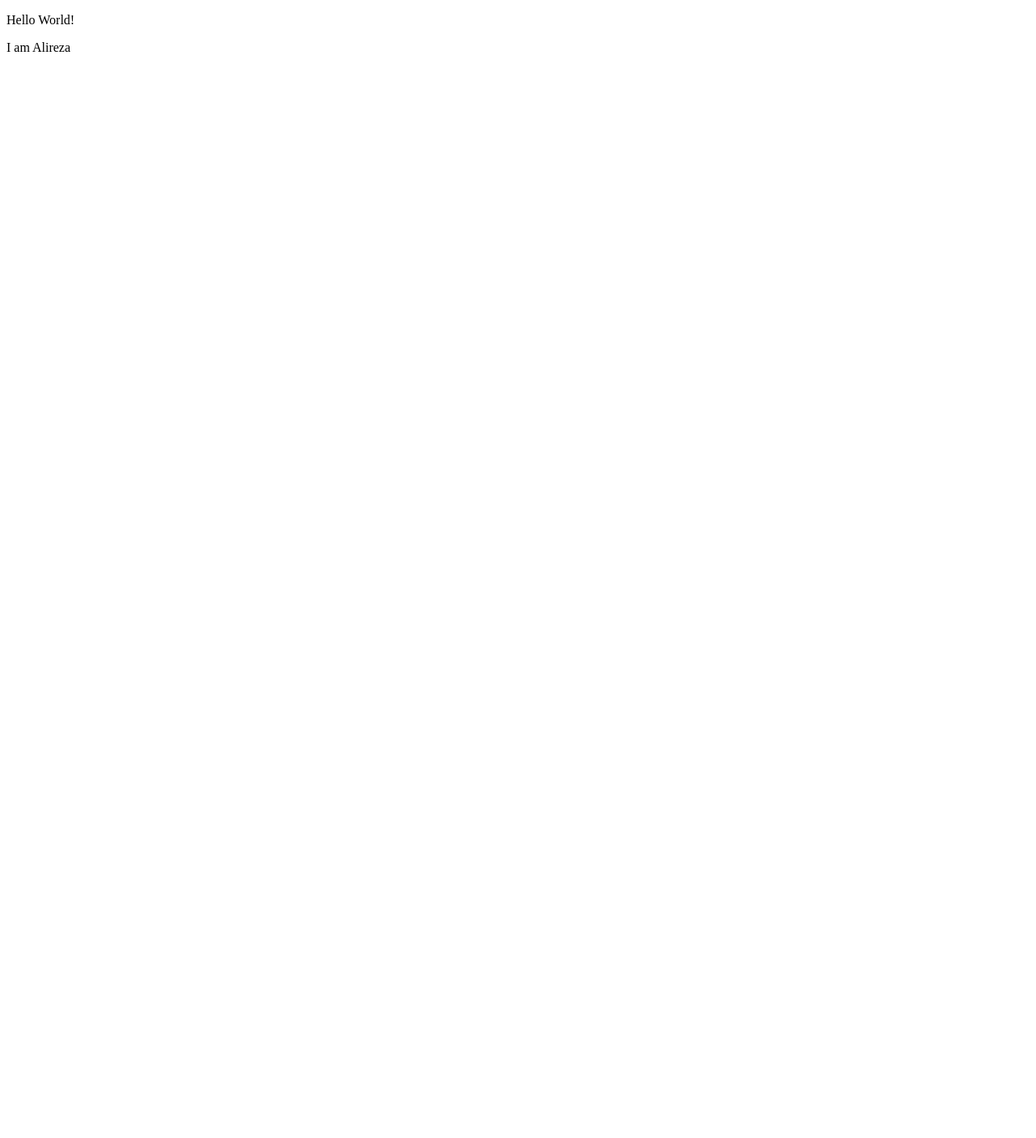
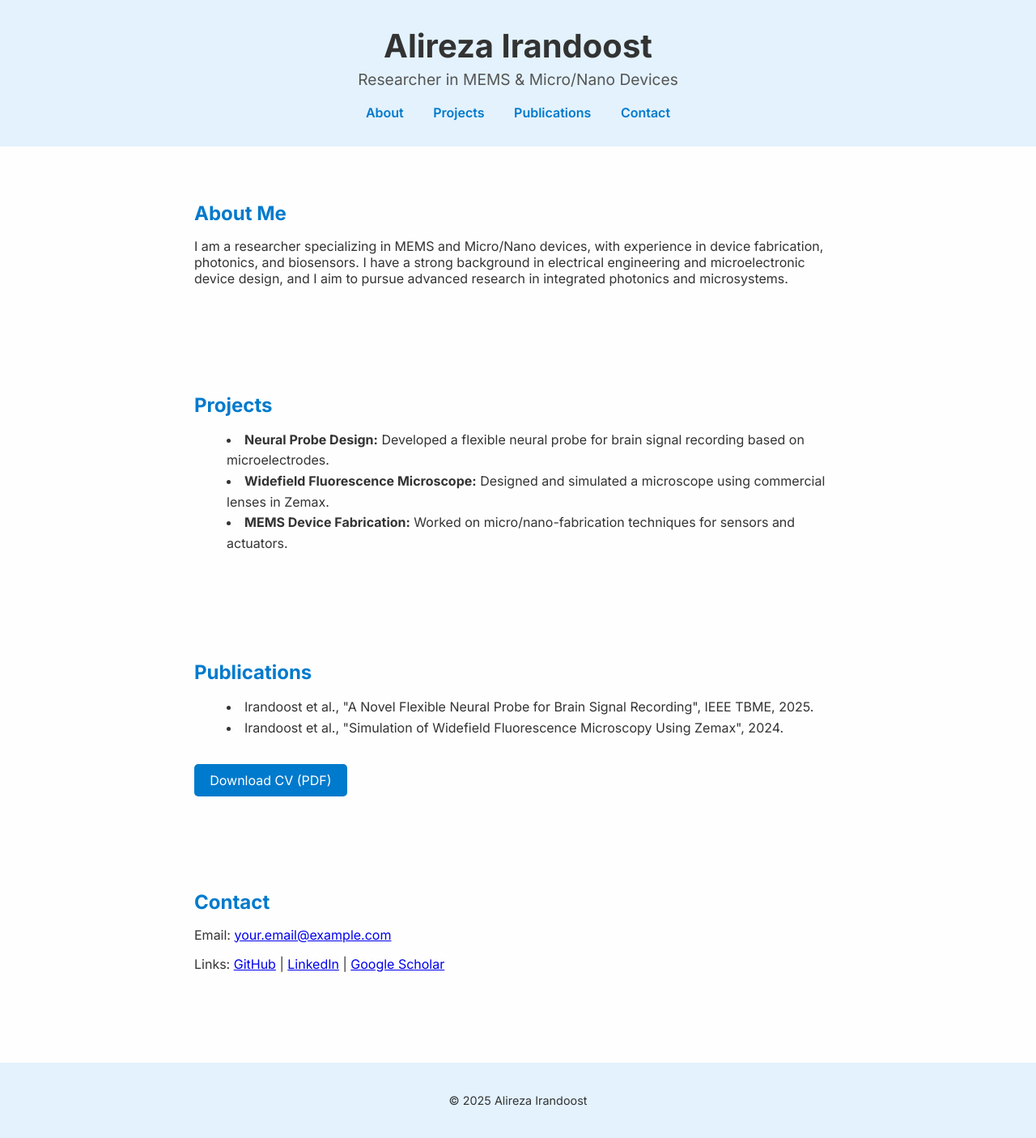
Before and after one commit to Alireza-Irandoost/alirezairandoost, a plain HTML site: page index.html in a window 1280 px wide. Shown: the whole page at 81% size. Before the commit the page ends 800 px from the top, so only its background shows below. Drawn offline with Linux system fonts and the light colour scheme.

Commit message:
Add files via upload

```diff
--- a/index.html
+++ b/index.html
@@ -1,12 +1,62 @@
 <!DOCTYPE html>
 <html lang="en">
 <head>
-  <meta charset="UTF-8" />
-  <meta name="viewport" content="width=device-width, initial-scale=1" />
-  <title>My Creation</title>
+  <meta charset="UTF-8">
+  <meta name="viewport" content="width=device-width, initial-scale=1.0">
+  <title>Alireza Irandoost | Researcher</title>
+  <link rel="stylesheet" href="style.css">
+  <link href="https://fonts.googleapis.com/css2?family=Inter:wght@400;600;700&display=swap" rel="stylesheet">
 </head>
 <body>
-  <p>Hello World!</p>
-    <p>I am Alireza</p>
+  <header>
+    <div class="container">
+      <h1>Alireza Irandoost</h1>
+      <p class="tagline">Researcher in MEMS & Micro/Nano Devices</p>
+      <nav>
+        <a href="#about">About</a>
+        <a href="#projects">Projects</a>
+        <a href="#publications">Publications</a>
+        <a href="#contact">Contact</a>
+      </nav>
+    </div>
+  </header>
+
+  <section id="about" class="container">
+    <h2>About Me</h2>
+    <p>I am a researcher specializing in MEMS and Micro/Nano devices, with experience in device fabrication, photonics, and biosensors. I have a strong background in electrical engineering and microelectronic device design, and I aim to pursue advanced research in integrated photonics and microsystems.</p>
+  </section>
+
+  <section id="projects" class="container">
+    <h2>Projects</h2>
+    <ul>
+      <li><strong>Neural Probe Design:</strong> Developed a flexible neural probe for brain signal recording based on microelectrodes.</li>
+      <li><strong>Widefield Fluorescence Microscope:</strong> Designed and simulated a microscope using commercial lenses in Zemax.</li>
+      <li><strong>MEMS Device Fabrication:</strong> Worked on micro/nano-fabrication techniques for sensors and actuators.</li>
+    </ul>
+  </section>
+
+  <section id="publications" class="container">
+    <h2>Publications</h2>
+    <ul>
+      <li>Irandoost et al., "A Novel Flexible Neural Probe for Brain Signal Recording", IEEE TBME, 2025.</li>
+      <li>Irandoost et al., "Simulation of Widefield Fluorescence Microscopy Using Zemax", 2024.</li>
+      <!-- Add more publications here -->
+    </ul>
+    <a href="Alireza_Irandoost_CV.pdf" class="button" download>Download CV (PDF)</a>
+  </section>
+
+  <section id="contact" class="container">
+    <h2>Contact</h2>
+    <p>Email: <a href="mailto:your.email@example.com">your.email@example.com</a></p>
+    <p>Links:
+      <a href="https://github.com/YOURUSERNAME" target="_blank">GitHub</a> |
+      <a href="https://www.linkedin.com/in/YOURUSERNAME" target="_blank">LinkedIn</a> |
+      <a href="https://scholar.google.com/citations?user=YOURID" target="_blank">Google Scholar</a>
+    </p>
+  </section>
+
+  <footer>
+    <p>© 2025 Alireza Irandoost</p>
+  </footer>
 </body>
 </html>
--- /dev/null
+++ b/style.css
@@ -0,0 +1,73 @@
+body {
+  font-family: 'Inter', sans-serif;
+  margin: 0;
+  padding: 0;
+  color: #333;
+  background-color: #fefefe;
+}
+
+header {
+  background-color: #e3f2fd;
+  padding: 2rem 0;
+  text-align: center;
+}
+
+header h1 {
+  margin: 0;
+  font-size: 2.5rem;
+}
+
+header .tagline {
+  font-size: 1.2rem;
+  margin-top: 0.3rem;
+  color: #555;
+}
+
+nav a {
+  margin: 0 1rem;
+  text-decoration: none;
+  color: #007acc;
+  font-weight: 600;
+}
+
+nav a:hover {
+  text-decoration: underline;
+}
+
+section {
+  padding: 3rem 1rem;
+  max-width: 800px;
+  margin: 0 auto;
+}
+
+h2 {
+  color: #007acc;
+  margin-bottom: 1rem;
+}
+
+ul {
+  list-style: disc inside;
+  line-height: 1.6;
+}
+
+.button {
+  display: inline-block;
+  margin-top: 1rem;
+  padding: 0.6rem 1.2rem;
+  background-color: #007acc;
+  color: white;
+  text-decoration: none;
+  border-radius: 5px;
+}
+
+.button:hover {
+  background-color: #005f99;
+}
+
+footer {
+  text-align: center;
+  padding: 1.5rem 0;
+  background-color: #e3f2fd;
+  margin-top: 3rem;
+  font-size: 0.9rem;
+}
```
